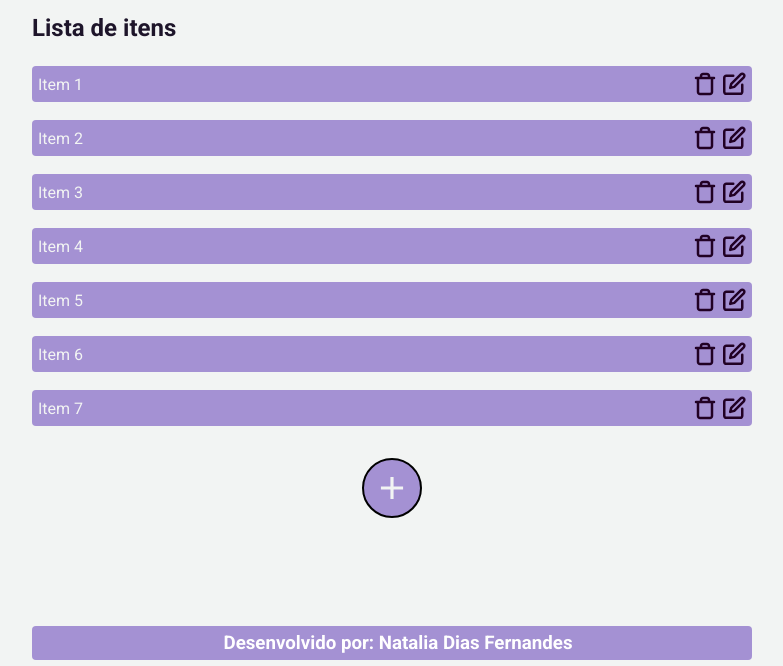
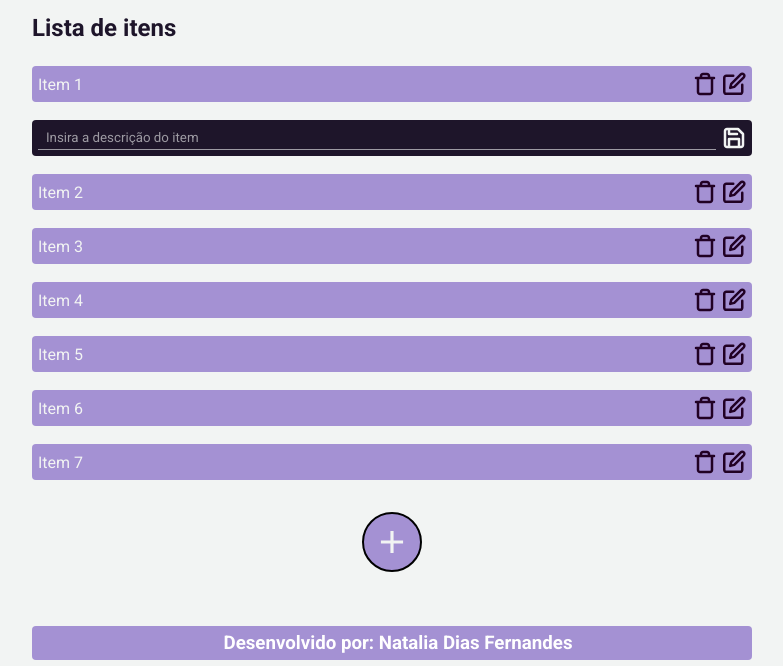
Before and after one commit to natdfernandes/todo-app, a plain HTML site: page Frontend/index.html in a window 1280 px wide. Shown: the part 146-812 px from the top of the page, without its empty margins (248-1031 px from the left). Drawn offline with Linux system fonts and the light colour scheme.

Commit message:
PN-2 Adicionando campo de edição e estilizando

```diff
--- a/Frontend/index.html
+++ b/Frontend/index.html
@@ -27,6 +27,10 @@
                     <img src="/imagens/Trash.svg" alt="Icone de Lixeira">
                     <img src="/imagens/Edit.svg" alt="Icone de Editar">
                 </div>
+            </li>
+            <li class="edicao">
+                <input type="text" placeholder="Insira a descrição do item">
+                <img src="/imagens/Save.svg" alt="Icone de salvar">
             </li>
             <li> Item 2
                 <div>
--- a/Frontend/style.css
+++ b/Frontend/style.css
@@ -90,9 +90,23 @@ ul>li {
     align-items: center;
 }
 
+ul>li.edicao {
+    background-color: var(--cor-midnight-violet-900);
+}
+
 li>div {
     display: flex;
     gap: var(--gap-padrao);
+}
+
+li>input {
+    flex-grow: 1;
+    color: var(--cor-white-smoke);
+    border-color: var(--cor-White-smoke-60);
+}
+
+li>input::placeholder {
+    color: var(--cor-White-smoke-60);
 }
 
 
@@ -170,6 +184,7 @@ input {
     padding: 4px 8px;
     border: none;
     border-bottom: 1px solid rgba(0, 0, 0, .6);
+    background-color: transparent;
 }
 
 footer {
```
Also changed, not shown: imagens/Save.svg (added).
